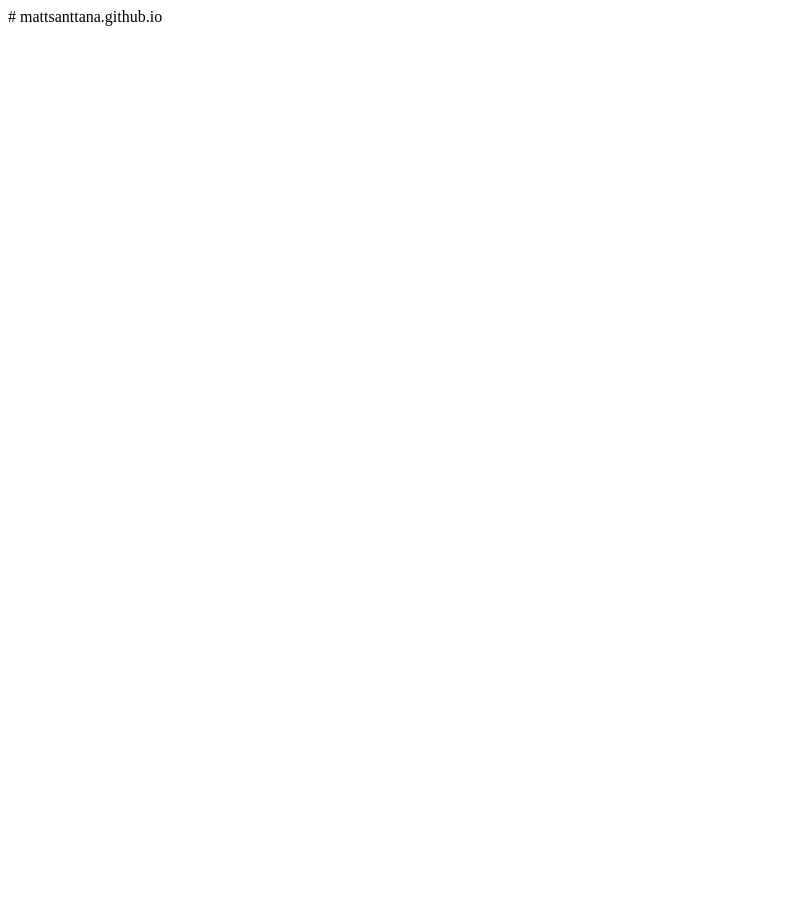
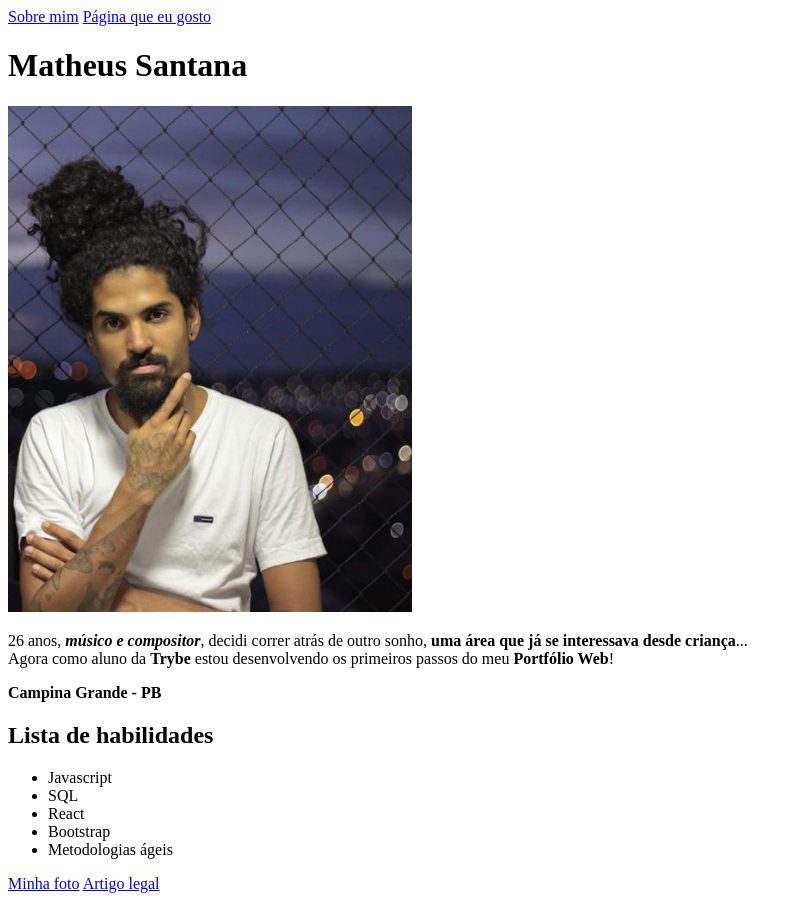
Before and after one commit to mattsanttana/mattsanttana.github.io, a plain HTML site: page index.html in a window 1280 px wide. Shown: the whole page, without its empty margins (0-802 px from the left). Before the commit the page ends 800 px from the top, so only its background shows below. Drawn offline with Linux system fonts and the light colour scheme.

Commit message:
iniciando meu portfolio

```diff
--- a/index.html
+++ b/index.html
@@ -1 +1,30 @@
-# mattsanttana.github.io
+<!DOCTYPE html>
+<html lang="pt-br">
+<head>
+  <meta charset="UTF-8">
+  <meta http-equiv="X-UA-Compatible" content="IE=edge">
+  <meta name="viewport" content="width=device-width, initial-scale=1.0">
+  <title>Portfólio Web</title>
+</head>
+<body>
+  <a href="https://www.instagram.com/mattsanttana/">Sobre mim</a>
+  <a href="https://www.youtube.com/onibusespacial">Página que eu gosto</a>
+  <h1 class="meuNome">Matheus Santana</h1>
+  <img src="mattposando.png" alt="Matt posando e olhando pra câmera" id="foto">
+  <p class="descricao">26 anos,<strong><em> músico e compositor</em></strong>,
+    decidi correr atrás de outro sonho,<strong> uma área que já se interessava
+    desde criança</strong>...<br>Agora como aluno da <strong>Trybe</strong> estou
+    desenvolvendo os primeiros passos do meu <strong>Portfólio Web</strong>!</p>
+  <p class="resido"><strong>Campina Grande - PB</strong></p>
+  <h2>Lista de habilidades</h2>
+  <ul>
+    <li class="javascript">Javascript</li>
+    <li class="sql">SQL</li>
+    <li class="react">React</li>
+    <li class="bootstrap">Bootstrap</li>
+    <li class="metoAgil">Metodologias ágeis</li>
+  </ul>
+  <a href="https://instagram.fcpv20-1.fna.fbcdn.net/v/t51.2885-15/54210568_311059189578979_4716415419914396896_n.jpg?stp=dst-jpg_e35&_nc_ht=instagram.fcpv20-1.fna.fbcdn.net&_nc_cat=107&_nc_ohc=3XuMAznIvR4AX-3fChf&edm=ALQROFkBAAAA&ccb=7-5&ig_cache_key=MjAxMDM1NDc5NTk2NzA3MjQ4NA%3D%3D.2-ccb7-5&oh=00_AfATXeAFbV17_mO_0UTIrgWg9V2m0TnYTZ17NO8nOafXaQ&oe=63CBAA74&_nc_sid=30a2ef">Minha foto</a>
+  <a href="https://blog.betrybe.com/carreira/frontend/" target="_blank">Artigo legal</a>
+</body>
+</html>
```
Also changed, not shown: mattposando.png (added), mattsorrindo.png (added).
